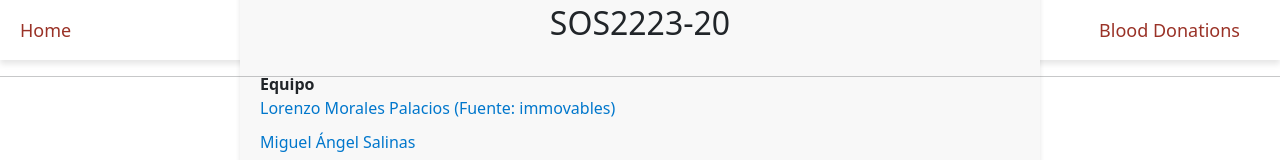
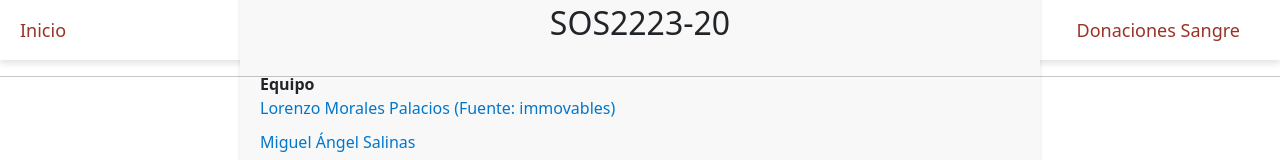
Before and after one commit to gti-sos/sos2223-20, a SvelteKit app in the folder frontend/: page / in a window 1280 px wide. Shown: the top 160 px of the page. Built offline with nearby package versions, Linux system fonts and the light colour scheme.

Commit message:
translate spa

```diff
--- a/frontend/src/routes/Header.svelte
+++ b/frontend/src/routes/Header.svelte
@@ -1,8 +1,8 @@
 <nav>
-    <a href="/">Home</a>
-    <a href="/api/v2/immovables">immovables</a>
-    <a href="/api/v2/andalusian-campings">andalusian-campings</a>
-    <a href="/api/v2/blood-donations">Blood Donations</a>
+    <a href="/">Inicio</a>
+    <a href="/api/v2/immovables">Inmuebles</a>
+    <a href="/api/v2/andalusian-campings">Campings Andalucia</a>
+    <a href="/api/v2/blood-donations">Donaciones Sangre</a>
 </nav>
 <style>
     nav {
```
Also changed, not shown: 1 other file (tests, documents, lock files or other folders).
